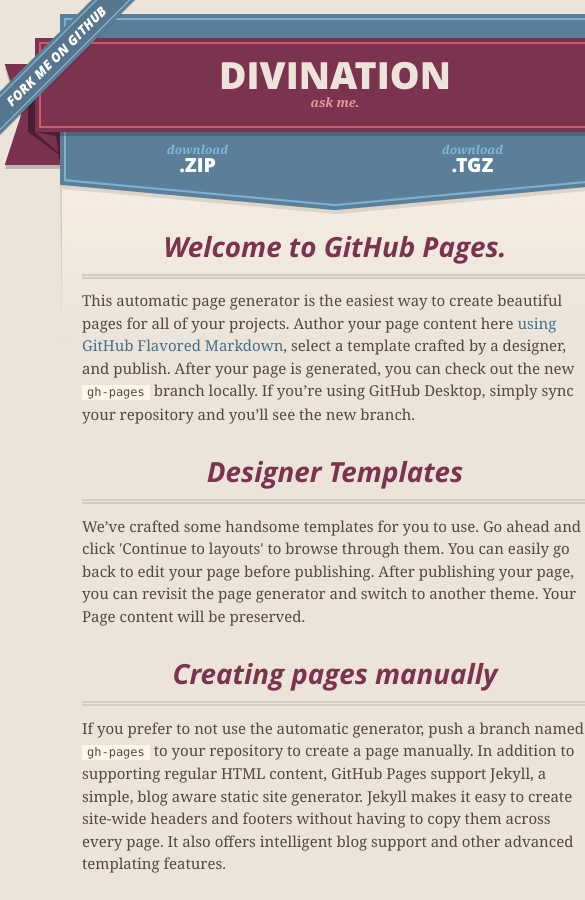
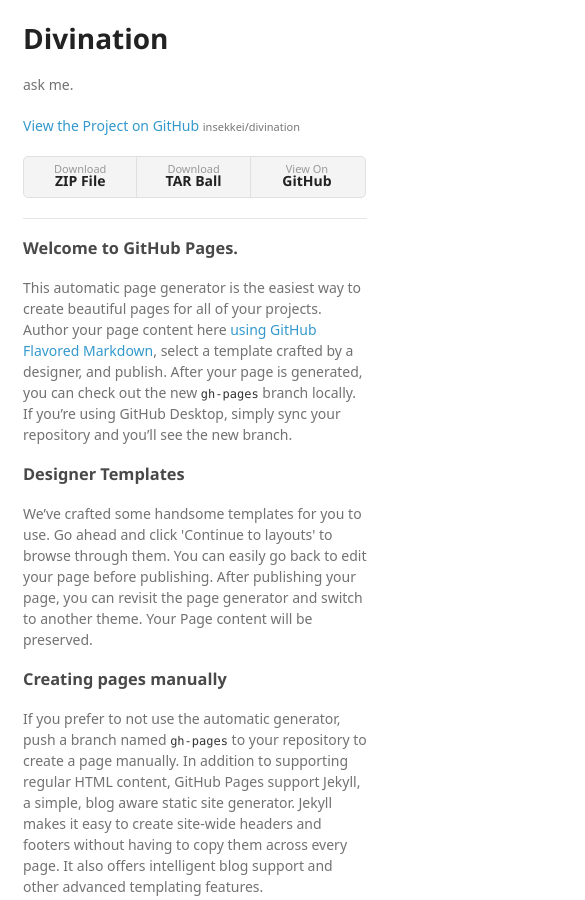
Before and after one commit to insekkei/divination, a plain HTML site: page index.html in a window 390 px wide. Shown: the top 900 px of the page, 585 px wide, since content can reach past the window. Drawn offline with nearby package versions, Linux system fonts and the light colour scheme; a web font is replaced by a local one.

Commit message:
Create gh-pages branch via GitHub

```diff
--- a/index.html
+++ b/index.html
@@ -1,51 +1,33 @@
-<!DOCTYPE html>
+<!doctype html>
 <html>
   <head>
-    <meta charset='utf-8'>
+    <meta charset="utf-8">
     <meta http-equiv="X-UA-Compatible" content="chrome=1">
-    <meta name="viewport" content="width=640">
+    <title>Divination by insekkei</title>
 
-    <link rel="stylesheet" href="stylesheets/core.css" media="screen">
-    <link rel="stylesheet" href="stylesheets/mobile.css" media="handheld, only screen and (max-device-width:640px)">
+    <link rel="stylesheet" href="stylesheets/styles.css">
     <link rel="stylesheet" href="stylesheets/github-light.css">
+    <meta name="viewport" content="width=device-width">
+    <!--[if lt IE 9]>
+    <script src="//html5shiv.googlecode.com/svn/trunk/html5.js"></script>
+    <![endif]-->
+  </head>
+  <body>
+    <div class="wrapper">
+      <header>
+        <h1>Divination</h1>
+        <p>ask me.</p>
 
-    <script type="text/javascript" src="javascripts/modernizr.js"></script>
-    <script type="text/javascript" src="https://ajax.googleapis.com/ajax/libs/jquery/1.7.1/jquery.min.js"></script>
-    <script type="text/javascript" src="javascripts/headsmart.min.js"></script>
-    <script type="text/javascript">
-      $(document).ready(function () {
-        $('#main_content').headsmart()
-      })
-    </script>
-    <title>Divination by insekkei</title>
-  </head>
-
-  <body>
-    <a id="forkme_banner" href="https://github.com/insekkei/divination">View on GitHub</a>
-    <div class="shell">
-
-      <header>
-        <span class="ribbon-outer">
-          <span class="ribbon-inner">
-            <h1>Divination</h1>
-            <h2>ask me.</h2>
-          </span>
-          <span class="left-tail"></span>
-          <span class="right-tail"></span>
-        </span>
-      </header>
-
-      <section id="downloads">
-        <span class="inner">
-          <a href="https://github.com/insekkei/divination/zipball/master" class="zip"><em>download</em> .ZIP</a><a href="https://github.com/insekkei/divination/tarball/master" class="tgz"><em>download</em> .TGZ</a>
-        </span>
-      </section>
+        <p class="view"><a href="https://github.com/insekkei/divination">View the Project on GitHub <small>insekkei/divination</small></a></p>
 
 
-      <span class="banner-fix"></span>
-
-
-      <section id="main_content">
+        <ul>
+          <li><a href="https://github.com/insekkei/divination/zipball/master">Download <strong>ZIP File</strong></a></li>
+          <li><a href="https://github.com/insekkei/divination/tarball/master">Download <strong>TAR Ball</strong></a></li>
+          <li><a href="https://github.com/insekkei/divination">View On <strong>GitHub</strong></a></li>
+        </ul>
+      </header>
+      <section>
         <h3>
 <a id="welcome-to-github-pages" class="anchor" href="#welcome-to-github-pages" aria-hidden="true"><span aria-hidden="true" class="octicon octicon-link"></span></a>Welcome to GitHub Pages.</h3>
 
@@ -71,21 +53,12 @@
 
 <p>Having trouble with Pages? Check out our <a href="https://help.github.com/pages">documentation</a> or <a href="https://github.com/contact">contact support</a> and we’ll help you sort it out.</p>
       </section>
-
       <footer>
-        <span class="ribbon-outer">
-          <span class="ribbon-inner">
-            <p>this project by <a href="https://github.com/insekkei">insekkei</a> can be found on <a href="https://github.com/insekkei/divination">GitHub</a></p>
-          </span>
-          <span class="left-tail"></span>
-          <span class="right-tail"></span>
-        </span>
-        <p>Generated with <a href="https://pages.github.com">GitHub Pages</a> using Merlot</p>
-        <span class="octocat"></span>
+        <p>This project is maintained by <a href="https://github.com/insekkei">insekkei</a></p>
+        <p><small>Hosted on GitHub Pages &mdash; Theme by <a href="https://github.com/orderedlist">orderedlist</a></small></p>
       </footer>
-
     </div>
-
+    <script src="javascripts/scale.fix.js"></script>
 
   </body>
 </html>
--- /dev/null
+++ b/javascripts/scale.fix.js
@@ -0,0 +1,17 @@
+var metas = document.getElementsByTagName('meta');
+var i;
+if (navigator.userAgent.match(/iPhone/i)) {
+  for (i=0; i<metas.length; i++) {
+    if (metas[i].name == "viewport") {
+      metas[i].content = "width=device-width, minimum-scale=1.0, maximum-scale=1.0";
+    }
+  }
+  document.addEventListener("gesturestart", gestureStart, false);
+}
+function gestureStart() {
+  for (i=0; i<metas.length; i++) {
+    if (metas[i].name == "viewport") {
+      metas[i].content = "width=device-width, minimum-scale=0.25, maximum-scale=1.6";
+    }
+  }
+}
--- /dev/null
+++ b/stylesheets/styles.css
@@ -0,0 +1,324 @@
+@font-face {
+  font-family: 'Noto Sans';
+  font-weight: 400;
+  font-style: normal;
+  src: url('../fonts/Noto-Sans-regular/Noto-Sans-regular.eot');
+  src: url('../fonts/Noto-Sans-regular/Noto-Sans-regular.eot?#iefix') format('embedded-opentype'),
+       local('Noto Sans'),
+       local('Noto-Sans-regular'),
+       url('../fonts/Noto-Sans-regular/Noto-Sans-regular.woff2') format('woff2'),
+       url('../fonts/Noto-Sans-regular/Noto-Sans-regular.woff') format('woff'),
+       url('../fonts/Noto-Sans-regular/Noto-Sans-regular.ttf') format('truetype'),
+       url('../fonts/Noto-Sans-regular/Noto-Sans-regular.svg#NotoSans') format('svg');
+}
+
+@font-face {
+  font-family: 'Noto Sans';
+  font-weight: 700;
+  font-style: normal;
+  src: url('../fonts/Noto-Sans-700/Noto-Sans-700.eot');
+  src: url('../fonts/Noto-Sans-700/Noto-Sans-700.eot?#iefix') format('embedded-opentype'),
+       local('Noto Sans Bold'),
+       local('Noto-Sans-700'),
+       url('../fonts/Noto-Sans-700/Noto-Sans-700.woff2') format('woff2'),
+       url('../fonts/Noto-Sans-700/Noto-Sans-700.woff') format('woff'),
+       url('../fonts/Noto-Sans-700/Noto-Sans-700.ttf') format('truetype'),
+       url('../fonts/Noto-Sans-700/Noto-Sans-700.svg#NotoSans') format('svg');
+}
+
+@font-face {
+  font-family: 'Noto Sans';
+  font-weight: 400;
+  font-style: italic;
+  src: url('../fonts/Noto-Sans-italic/Noto-Sans-italic.eot');
+  src: url('../fonts/Noto-Sans-italic/Noto-Sans-italic.eot?#iefix') format('embedded-opentype'),
+       local('Noto Sans Italic'),
+       local('Noto-Sans-italic'),
+       url('../fonts/Noto-Sans-italic/Noto-Sans-italic.woff2') format('woff2'),
+       url('../fonts/Noto-Sans-italic/Noto-Sans-italic.woff') format('woff'),
+       url('../fonts/Noto-Sans-italic/Noto-Sans-italic.ttf') format('truetype'),
+       url('../fonts/Noto-Sans-italic/Noto-Sans-italic.svg#NotoSans') format('svg');
+}
+
+@font-face {
+  font-family: 'Noto Sans';
+  font-weight: 700;
+  font-style: italic;
+  src: url('../fonts/Noto-Sans-700italic/Noto-Sans-700italic.eot');
+  src: url('../fonts/Noto-Sans-700italic/Noto-Sans-700italic.eot?#iefix') format('embedded-opentype'),
+       local('Noto Sans Bold Italic'),
+       local('Noto-Sans-700italic'),
+       url('../fonts/Noto-Sans-700italic/Noto-Sans-700italic.woff2') format('woff2'),
+       url('../fonts/Noto-Sans-700italic/Noto-Sans-700italic.woff') format('woff'),
+       url('../fonts/Noto-Sans-700italic/Noto-Sans-700italic.ttf') format('truetype'),
+       url('../fonts/Noto-Sans-700italic/Noto-Sans-700italic.svg#NotoSans') format('svg');
+}
+
+body {
+  background-color: #fff;
+  padding:50px;
+  font: 14px/1.5 "Noto Sans", "Helvetica Neue", Helvetica, Arial, sans-serif;
+  color:#727272;
+  font-weight:400;
+}
+
+h1, h2, h3, h4, h5, h6 {
+  color:#222;
+  margin:0 0 20px;
+}
+
+p, ul, ol, table, pre, dl {
+  margin:0 0 20px;
+}
+
+h1, h2, h3 {
+  line-height:1.1;
+}
+
+h1 {
+  font-size:28px;
+}
+
+h2 {
+  color:#393939;
+}
+
+h3, h4, h5, h6 {
+  color:#494949;
+}
+
+a {
+  color:#39c;
+  text-decoration:none;
+}
+
+a:hover {
+  color:#069;
+}
+
+a small {
+  font-size:11px;
+  color:#777;
+  margin-top:-0.3em;
+  display:block;
+}
+
+a:hover small {
+  color:#777;
+}
+
+.wrapper {
+  width:860px;
+  margin:0 auto;
+}
+
+blockquote {
+  border-left:1px solid #e5e5e5;
+  margin:0;
+  padding:0 0 0 20px;
+  font-style:italic;
+}
+
+code, pre {
+  font-family:Monaco, Bitstream Vera Sans Mono, Lucida Console, Terminal, Consolas, Liberation Mono, DejaVu Sans Mono, Courier New, monospace;
+  color:#333;
+  font-size:12px;
+}
+
+pre {
+  padding:8px 15px;
+  background: #f8f8f8;
+  border-radius:5px;
+  border:1px solid #e5e5e5;
+  overflow-x: auto;
+}
+
+table {
+  width:100%;
+  border-collapse:collapse;
+}
+
+th, td {
+  text-align:left;
+  padding:5px 10px;
+  border-bottom:1px solid #e5e5e5;
+}
+
+dt {
+  color:#444;
+  font-weight:700;
+}
+
+th {
+  color:#444;
+}
+
+img {
+  max-width:100%;
+}
+
+header {
+  width:270px;
+  float:left;
+  position:fixed;
+  -webkit-font-smoothing:subpixel-antialiased;
+}
+
+header ul {
+  list-style:none;
+  height:40px;
+  padding:0;
+  background: #f4f4f4;
+  border-radius:5px;
+  border:1px solid #e0e0e0;
+  width:270px;
+}
+
+header li {
+  width:89px;
+  float:left;
+  border-right:1px solid #e0e0e0;
+  height:40px;
+}
+
+header li:first-child a {
+  border-radius:5px 0 0 5px;
+}
+
+header li:last-child a {
+  border-radius:0 5px 5px 0;
+}
+
+header ul a {
+  line-height:1;
+  font-size:11px;
+  color:#999;
+  display:block;
+  text-align:center;
+  padding-top:6px;
+  height:34px;
+}
+
+header ul a:hover {
+  color:#999;
+}
+
+header ul a:active {
+  background-color:#f0f0f0;
+}
+
+strong {
+  color:#222;
+  font-weight:700;
+}
+
+header ul li + li + li {
+  border-right:none;
+  width:89px;
+}
+
+header ul a strong {
+  font-size:14px;
+  display:block;
+  color:#222;
+}
+
+section {
+  width:500px;
+  float:right;
+  padding-bottom:50px;
+}
+
+small {
+  font-size:11px;
+}
+
+hr {
+  border:0;
+  background:#e5e5e5;
+  height:1px;
+  margin:0 0 20px;
+}
+
+footer {
+  width:270px;
+  float:left;
+  position:fixed;
+  bottom:50px;
+  -webkit-font-smoothing:subpixel-antialiased;
+}
+
+@media print, screen and (max-width: 960px) {
+
+  div.wrapper {
+    width:auto;
+    margin:0;
+  }
+
+  header, section, footer {
+    float:none;
+    position:static;
+    width:auto;
+  }
+
+  header {
+    padding-right:320px;
+  }
+
+  section {
+    border:1px solid #e5e5e5;
+    border-width:1px 0;
+    padding:20px 0;
+    margin:0 0 20px;
+  }
+
+  header a small {
+    display:inline;
+  }
+
+  header ul {
+    position:absolute;
+    right:50px;
+    top:52px;
+  }
+}
+
+@media print, screen and (max-width: 720px) {
+  body {
+    word-wrap:break-word;
+  }
+
+  header {
+    padding:0;
+  }
+
+  header ul, header p.view {
+    position:static;
+  }
+
+  pre, code {
+    word-wrap:normal;
+  }
+}
+
+@media print, screen and (max-width: 480px) {
+  body {
+    padding:15px;
+  }
+
+  header ul {
+    width:99%;
+  }
+
+  header li, header ul li + li + li {
+    width:33%;
+  }
+}
+
+@media print {
+  body {
+    padding:0.4in;
+    font-size:12pt;
+    color:#444;
+  }
+}
```
